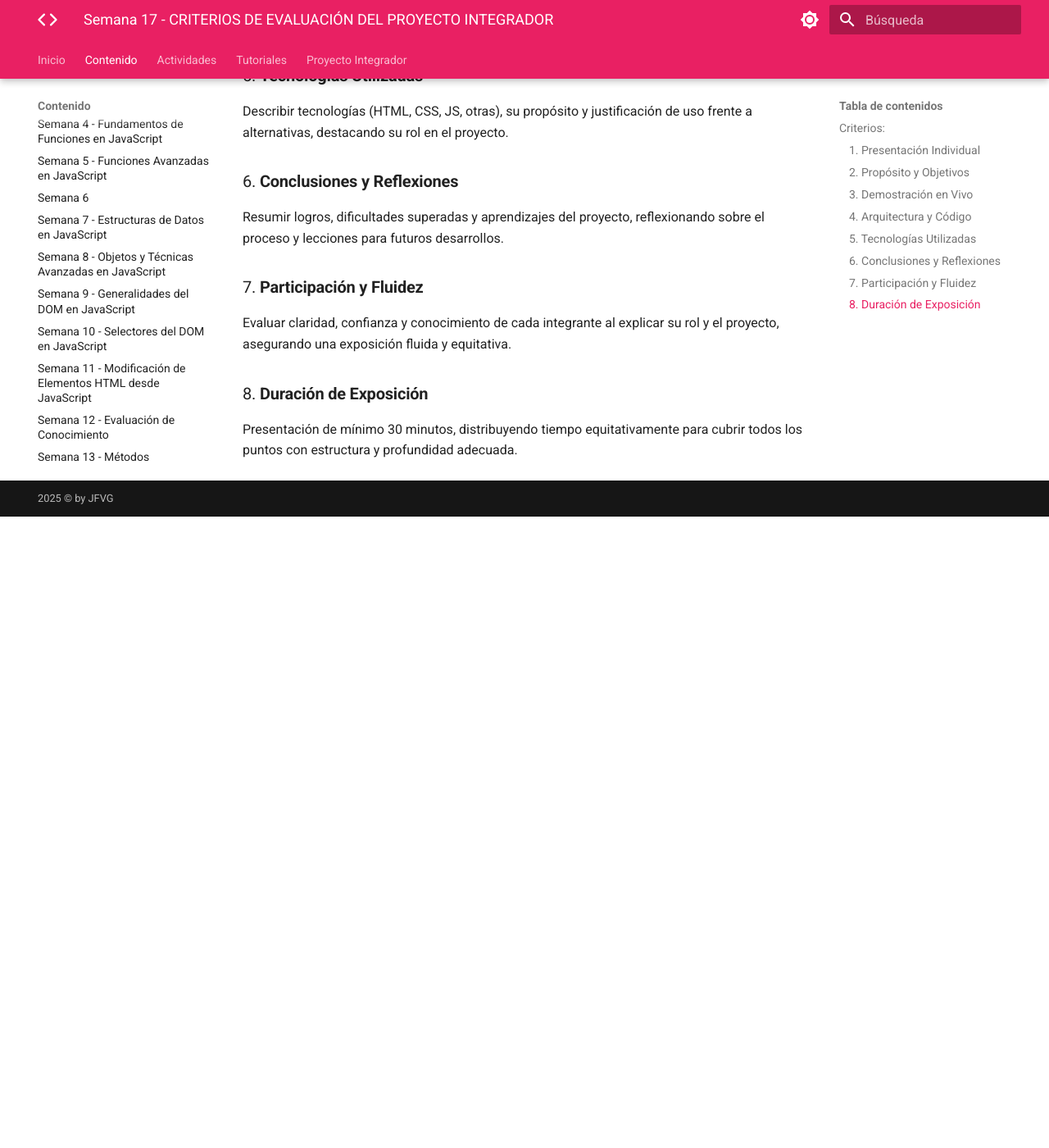
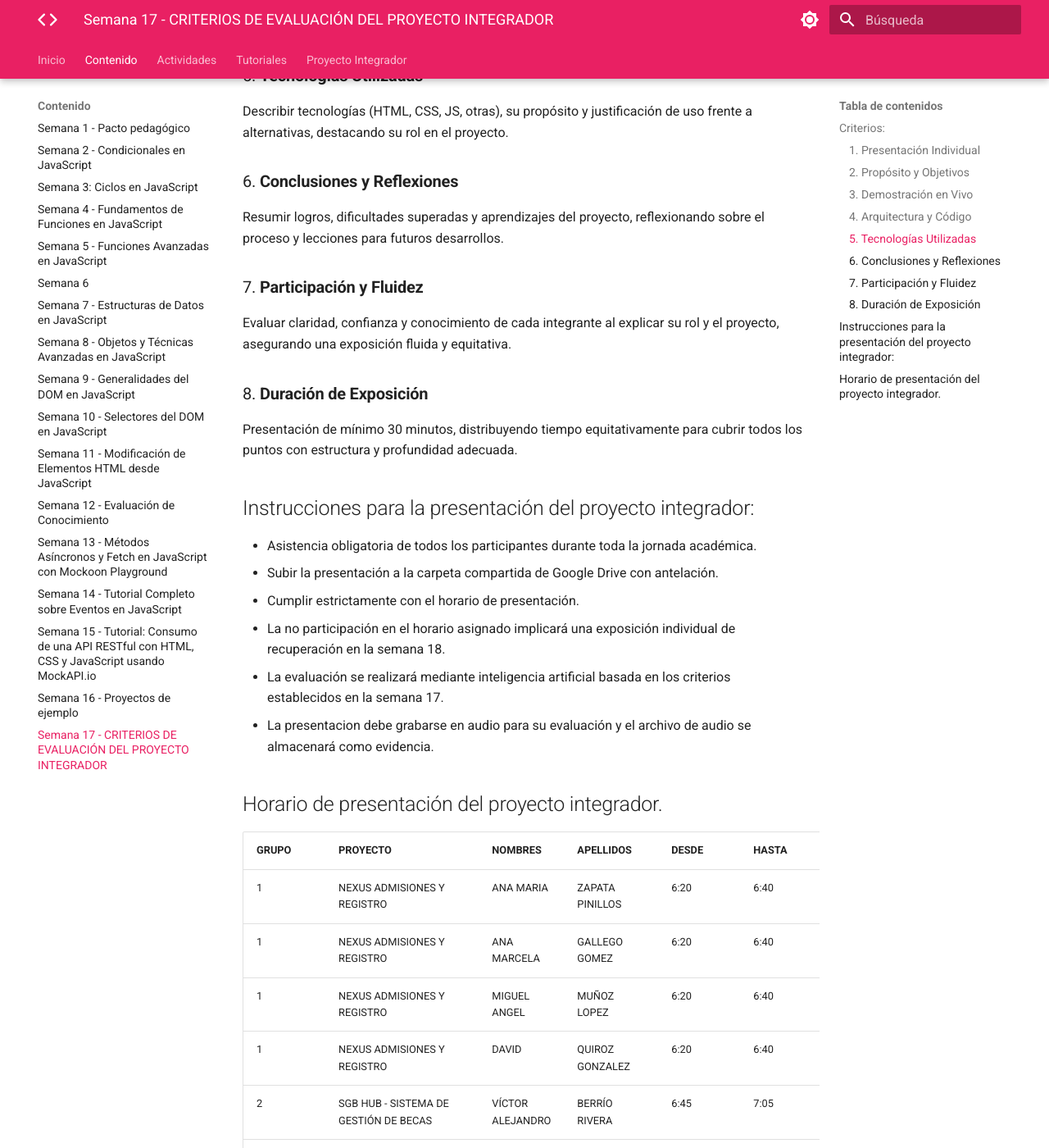
Before and after one commit to jfinfocesde/25web1, an MkDocs documentation site: the page built from docs/content/p17.md, in a window 1280 px wide and 1400 px high, scrolled down 1011 px. Shown: the whole window at 82% size. Built offline with MkDocs 1.6.1 and Material for MkDocs 9.7.7, drawn with Linux system fonts in a browser that asks for light colours; before the commit the page ends 1641 px from its top, so only the background shows below that; some of the changed text lies outside the part shown.

Commit message:
24-10-2025

```diff
--- a/docs/content/p17.md
+++ b/docs/content/p17.md
@@ -39,3 +39,47 @@
 
 ### 8. **Duración de Exposición**
    Presentación de mínimo 30 minutos, distribuyendo tiempo equitativamente para cubrir todos los puntos con estructura y profundidad adecuada.
+
+
+## Instrucciones para la presentación del proyecto integrador:
+
+- Asistencia obligatoria de todos los participantes durante toda la jornada académica.
+- Subir la presentación a la carpeta compartida de Google Drive con antelación.
+- Cumplir estrictamente con el horario de presentación.
+- La no participación en el horario asignado implicará una exposición individual de recuperación en la semana 18.
+- La evaluación se realizará mediante inteligencia artificial basada en los criterios establecidos en la semana 17.
+- La presentacion debe grabarse en audio para su evaluación y el archivo de audio se almacenará como evidencia.
+
+## Horario de presentación del proyecto integrador.
+
+
+| GRUPO | PROYECTO | NOMBRES | APELLIDOS | DESDE | HASTA |
+|-------|----------|---------|-----------|-------|-------|
+| 1 | NEXUS ADMISIONES Y REGISTRO | ANA MARIA | ZAPATA PINILLOS | 6:20 | 6:40 |
+| 1 | NEXUS ADMISIONES Y REGISTRO | ANA MARCELA | GALLEGO GOMEZ | 6:20 | 6:40 |
+| 1 | NEXUS ADMISIONES Y REGISTRO | MIGUEL ANGEL | MUÑOZ LOPEZ | 6:20 | 6:40 |
+| 1 | NEXUS ADMISIONES Y REGISTRO | DAVID | QUIROZ GONZALEZ | 6:20 | 6:40 |
+| 2 | SGB HUB - SISTEMA DE GESTIÓN DE BECAS | VÍCTOR ALEJANDRO | BERRÍO RIVERA | 6:45 | 7:05 |
+| 2 | SGB HUB - SISTEMA DE GESTIÓN DE BECAS | SANDRA MILENA | GONZÁLEZ | 6:45 | 7:05 |
+| 2 | SGB HUB - SISTEMA DE GESTIÓN DE BECAS | LIZETH BIBIAN | MARÍN | 6:45 | 7:05 |
+| 2 | SGB HUB - SISTEMA DE GESTIÓN DE BECAS | JOHN JAIRO | BELTRÁN | 6:45 | 7:05 |
+| 3 | AGENDA | IRWIN | COLMENAREZ CASTILLO | 7:10 | 7:30 |
+| 3 | AGENDA | PAULA ANDREA | GIL VARGAS | 7:10 | 7:30 |
+| 3 | AGENDA | CARLOS ANDRES | MARTINEZ CARVAJAL | 7:10 | 7:30 |
+| 3 | AGENDA | ESTIBEN ARLEY | MANCO SUAREZ | 7:10 | 7:30 |
+| 4 | BIBLIOTECA VIRTUAL | LUENYI LORENA | MEJIA | 7:35 | 7:45 |
+| 4 | BIBLIOTECA VIRTUAL | ESTEFANIA | CATANO | 7:35 | 7:45 |
+| 4 | BIBLIOTECA VIRTUAL | ESTEBAN | GARCES | 7:35 | 7:45 |
+| 4 | BIBLIOTECA VIRTUAL | CAROLINA | BOLIVAR | 7:35 | 7:45 |
+| 4 | BIBLIOTECA VIRTUAL | CRISTIAN | TOVAR MANJARREZ | 7:35 | 7:45 |
+| 5 | VÚLCANO//GAMIFICACIÓN EDUCATIVA | ROQUE JULIO | ALDANA RINCÓN | 7:50 | 8:10 |
+| 5 | VÚLCANO//GAMIFICACIÓN EDUCATIVA | MARIO ALONSO | MUNERA VELEZ | 7:50 | 8:10 |
+| 5 | VÚLCANO//GAMIFICACIÓN EDUCATIVA | JULIO EDUARDO | CORREA CARABALLO | 7:50 | 8:10 |
+| 5 | VÚLCANO//GAMIFICACIÓN EDUCATIVA | SERGIO ANDRES | MONTOYA MONSALVE | 7:50 | 8:10 |
+| 5 | VÚLCANO//GAMIFICACIÓN EDUCATIVA | ALBANY ANMABEL | LUCIANI MUJICA | 7:50 | 8:10 |
+| 6 | SISTEMA DE NOTAS | YULY MARCELA | SEPULVEDA SEPULVEDA | 8:15 | 8:35 |
+| 6 | SISTEMA DE NOTAS | MARIANA | RIVERA PEREZ | 8:15 | 8:35 |
+| 6 | SISTEMA DE NOTAS | FELIPE | QUINTERO | 8:15 | 8:35 |
+| 7 | REPOSITORIO ESTUDIANTIL (STUDENTSREPO) | MARIANA | SUAREZ ECHEVERRI | 8:40 | 9:00 |
+| 7 | REPOSITORIO ESTUDIANTIL (STUDENTSREPO) | VALENTINA | OSORNO CADAVID | 8:40 | 9:00 |
+| 7 | REPOSITORIO ESTUDIANTIL (STUDENTSREPO) | VIADIS | CORREA GALEANO | 8:40 | 9:00 |
```
Also changed, not shown: docs/content/p18.md (+0 -4 lines).
